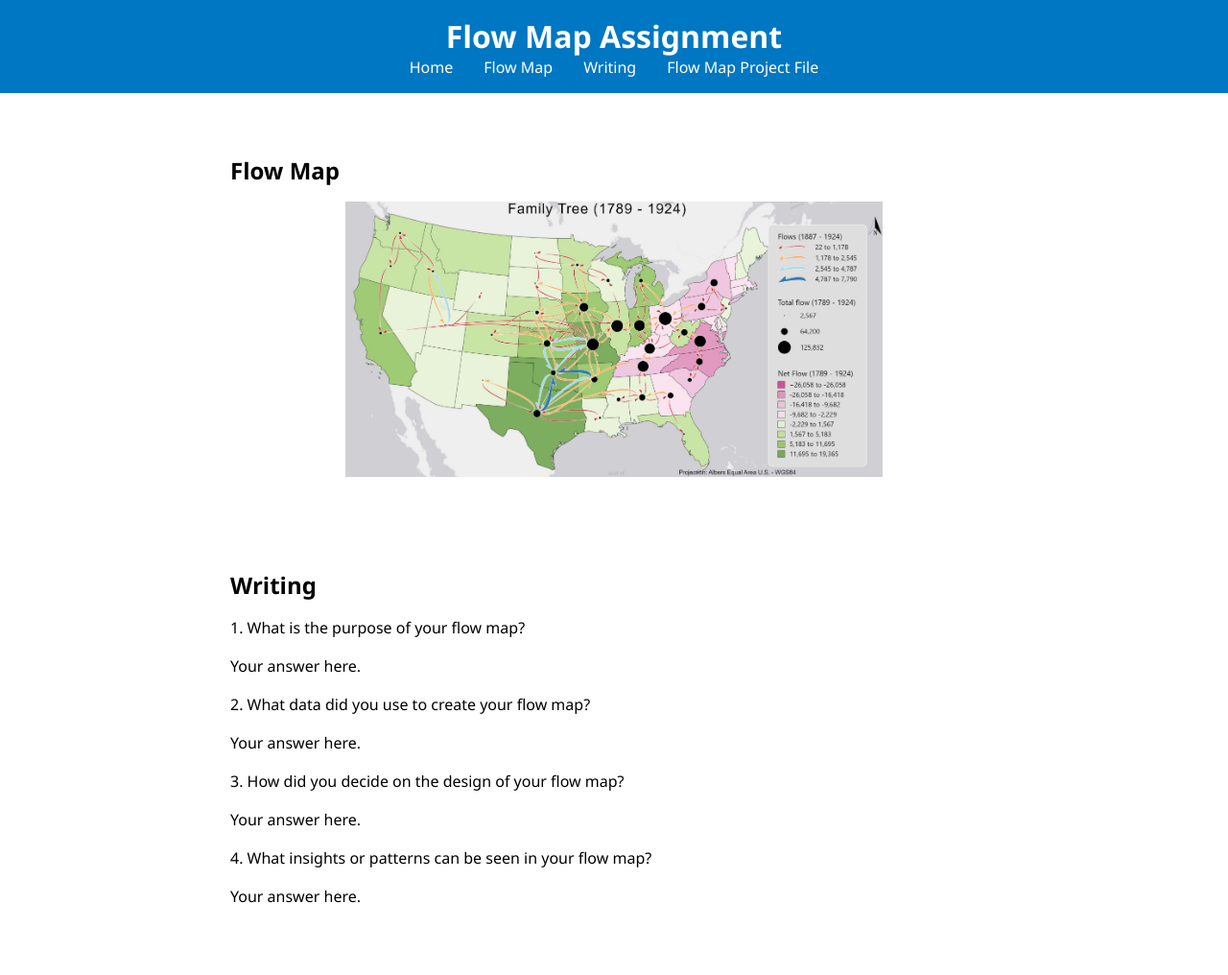
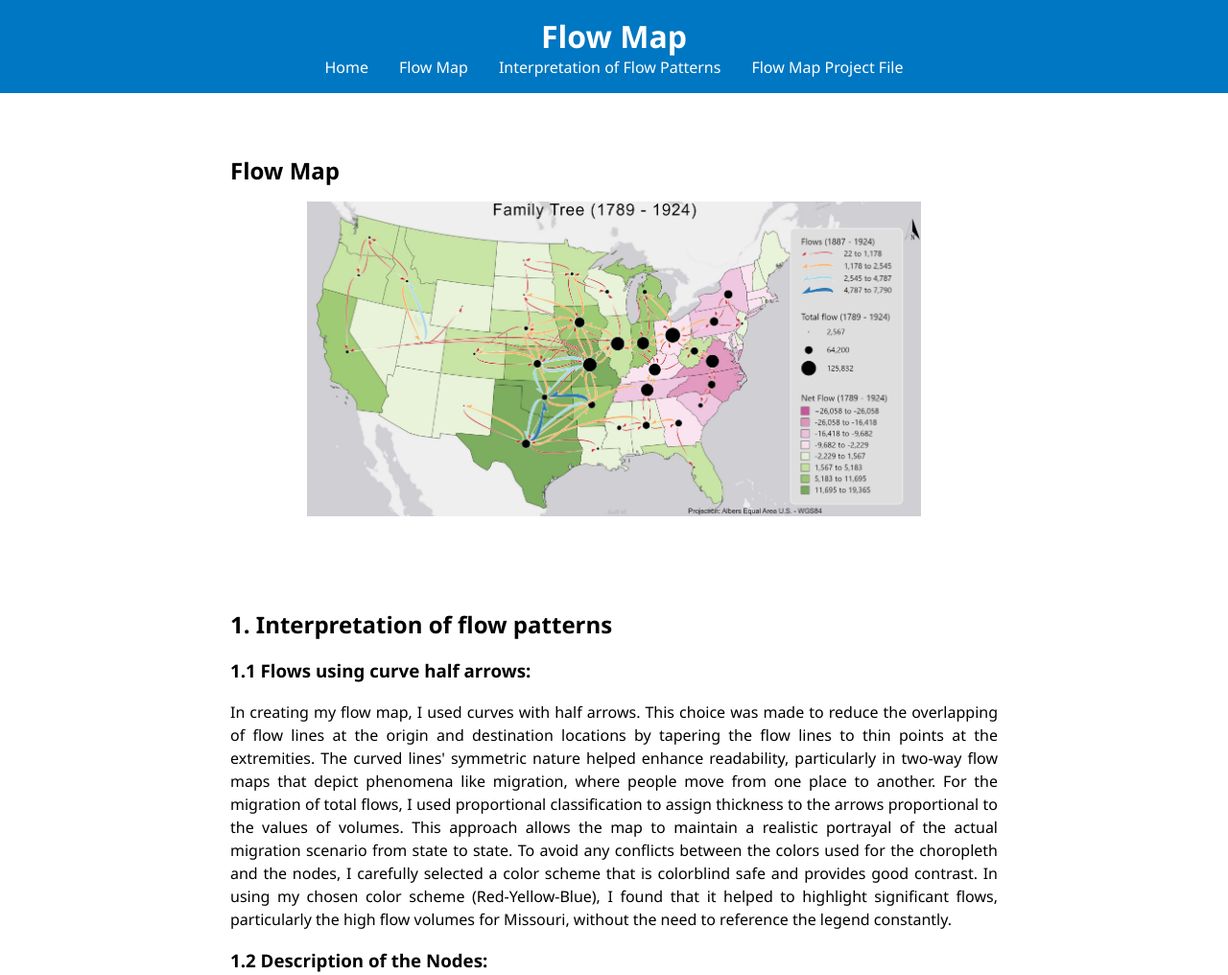
Before and after one commit to geog3540/smsamiul, a plain HTML site: page flow map.html in a window 1280 px wide. Shown: the top 1016 px of the page at 96% size. Before the commit the page ends 994 px from the top, so only its background shows below. Drawn offline with Linux system fonts and the light colour scheme.

Commit message:
commit 4

```diff
--- a/flow map.html
+++ b/flow map.html
@@ -1,7 +1,7 @@
 <!DOCTYPE html>
 <html>
 <head>
-	<title>Flow Map Assignment</title>
+	<title>Flow Map</title>
 	<meta charset="UTF-8">
 	<meta name="viewport" content="width=device-width, initial-scale=1.0">
 	<link rel="stylesheet" type="text/css" href="style.css">
@@ -66,16 +66,22 @@
 			color: #005ea2;
 			text-decoration: underline;
 		}
+		#Map-description {
+			background-color: #f1f1f1;
+			padding: 2rem;
+			margin: 0 auto;
+			max-width: 800px;
+		}
 	</style>
 </head>
 <body>
 	<header>
-		<h1>Flow Map Assignment</h1>
+		<h1>Flow Map</h1>
 		<nav>
 			<ul>
 				<li><a href="index.html">Home</a></li>
 				<li><a href="#flow-map">Flow Map</a></li>
-				<li><a href="#writing">Writing</a></li>
+				<li><a href="#Map description">Interpretation of Flow Patterns</a></li>
 				<li><a href="https://iowa-my.sharepoint.com/personal/smsamislam_uiowa_edu/_layouts/15/download.aspx?UniqueId=73845e95f5c74c578f98585415380c27&e=gOnhZf" target="_blank">Flow Map Project File</a></li>
 			</ul>
 		</nav>
@@ -83,22 +89,27 @@
 
 	<section id="flow-map">
 		<h2>Flow Map</h2>
-		<img src="FlowMap.jpg" alt="Flow Map" width="70%" height="70%">
+		<img src="FlowMap.jpg" alt="Flow Map" width="80%" height="80%">
 	</section>
 
-	<section id="writing">
-		<h2>Writing</h2>
-		<p>1. What is the purpose of your flow map?</p>
-		<p>Your answer here.</p>
+	<section id="Map description">
+		<h2>1. Interpretation of flow patterns</h2>
+		<h3>1.1 Flows using curve half arrows:</h3>
+		<p>In creating my flow map, I used curves with half arrows. This choice was made to reduce the overlapping of flow lines at the origin and destination locations by tapering the flow lines to thin points at the extremities. The curved lines' symmetric nature helped enhance readability, particularly in two-way flow maps that depict phenomena like migration, where people move from one place to another.
+For the migration of total flows, I used proportional classification to assign thickness to the arrows proportional to the values of volumes. This approach allows the map to maintain a realistic portrayal of the actual migration scenario from state to state. To avoid any conflicts between the colors used for the choropleth and the nodes, I carefully selected a color scheme that is colorblind safe and provides good contrast.
+In using my chosen color scheme (Red-Yellow-Blue), I found that it helped to highlight significant flows, particularly the high flow volumes for Missouri, without the need to reference the legend constantly.
+</p>
 
-		<p>2. What data did you use to create your flow map?</p>
-		<p>Your answer here.</p>
+		<h3>1.2 Description of the Nodes:</h3>
+		<p>In creating my node map, I employed a total flow analysis between 1789 to 1924. This allowed me to highlight the relationship between in-flow migrant families based on their entire migration during that period. To achieve this, I utilized quantile classification to classify the total flows. This approach allowed me to focus on the highest (top 25%) and lowest (least 25%) states with total migration and correlate them with the same classes with in-flow values.
+To ensure that my color scheme did not hinder the readers' ability to interpret the map, I opted for a "black" color scheme that conveyed the intensity of the total flows. I sued a proportional color symbol with only three classifications to make it easy to understand. By doing so, I created a clear and visually appealing map that effectively conveyed the migration patterns during the specified period.
+</p>
 
-		<p>3. How did you decide on the design of your flow map?</p>
-		<p>Your answer here.</p>
+		<h3>1.3 Regions using choropleth map:</h3>
+		<p>I utilized a choropleth region mapping to display the in-flows of migrant families. The visualization scheme used the "green" to represent states with high in-flow, whereas the "pink" represent states with the least in-flow. I used a natural break classification system where the "negative" values are represented mainly by the "pink" color, and "positive" values are in different shades of "green" color. This enabled unambiguous identification of the states that were most popular among migrants.
+In terms of spatial patterns, the map revealed intriguing insights. Texas had the highest flow, with many migrants moving to and from Oklahoma and surrounding states. In contrast, many eastern and western states displayed low send flow, and the midwestern and southern states appeared more active in migration. This pattern was also evident in the inflows, with the midwestern and southern states displaying maximum inflows. The map also depicts these states in blue, indicating a high total migration flow in these areas. The flow mapping visualization I created successfully illustrates the logical connection between migration flow, total flow, and inflow, making it easier to understand migration dynamics.
+</p>
 
-		<p>4. What insights or patterns can be seen in your flow map?</p>
-		<p>Your answer here.</p>
 	</section>
 </body>
 </html>
```
